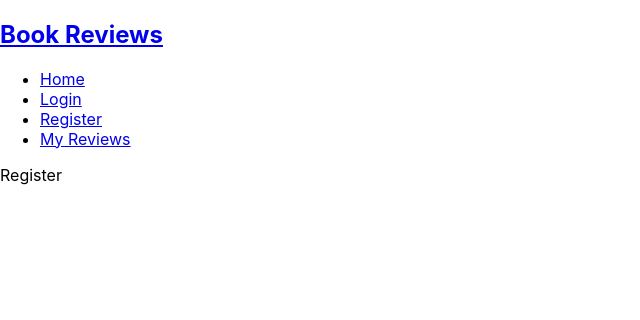
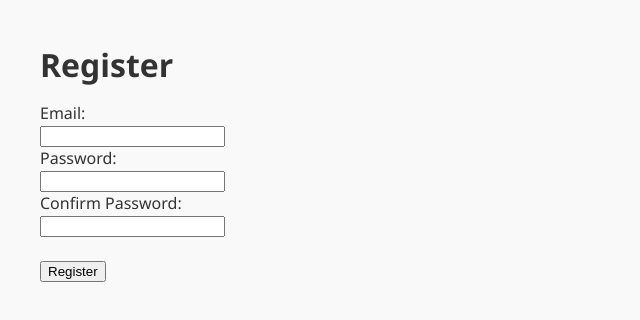
Before and after one commit to teodoratsaneva/ReactProject, a React (Create React App) app in the folder book-reviews-app/: page /register in a window 1280 px wide. Shown: the top 320 px of the page, without its empty margins (0-640 px from the left). Built offline with nearby package versions, Linux system fonts and the light colour scheme.

Commit message:
add navigation router and authentication

```diff
--- a/book-reviews-app/src/App.css
+++ b/book-reviews-app/src/App.css
@@ -1,38 +1,59 @@
-.App {
-  text-align: center;
+body {
+  margin: 0;
+  font-family: 'Segoe UI', Tahoma, Geneva, Verdana, sans-serif;
+  background-color: #f9f9f9;
+  color: #333;
 }
 
-.App-logo {
-  height: 40vmin;
-  pointer-events: none;
+.container {
+  max-width: 1200px;
+  margin: 0 auto;
+  padding: 1rem;
 }
 
-@media (prefers-reduced-motion: no-preference) {
-  .App-logo {
-    animation: App-logo-spin infinite 20s linear;
+nav {
+  background-color: #1e40af;
+  color: white;
+  padding: 1rem 2rem;
+  display: flex;
+  justify-content: space-between;
+  align-items: center;
+  box-shadow: 0 2px 4px rgba(0, 0, 0, 0.1);
+}
+
+nav h1 {
+  font-size: 1.5rem;
+  margin: 0;
+}
+
+nav ul {
+  list-style: none;
+  display: flex;
+  gap: 1rem;
+  margin: 0;
+  padding: 0;
+}
+
+nav ul li a {
+  color: white;
+  text-decoration: none;
+  font-weight: 500;
+  transition: color 0.2s ease;
+}
+
+nav ul li a:hover {
+  color: #cbd5e1;
+}
+
+h2 {
+  font-size: 2rem;
+  margin-bottom: 1rem;
+}
+
+@media (max-width: 600px) {
+  nav ul {
+    flex-direction: column;
+    gap: 0.5rem;
+    align-items: flex-end;
   }
 }
-
-.App-header {
-  background-color: #282c34;
-  min-height: 100vh;
-  display: flex;
-  flex-direction: column;
-  align-items: center;
-  justify-content: center;
-  font-size: calc(10px + 2vmin);
-  color: white;
-}
-
-.App-link {
-  color: #61dafb;
-}
-
-@keyframes App-logo-spin {
-  from {
-    transform: rotate(0deg);
-  }
-  to {
-    transform: rotate(360deg);
-  }
-}
--- a/book-reviews-app/src/App.js
+++ b/book-reviews-app/src/App.js
@@ -1,21 +1,33 @@
-import './App.css';
-import Navbar from './components/Navbar';
-import Home from './pages/Home';
-import Login from './pages/Login';
-import Register from './pages/Register';
-import MyReviews from './pages/MyReviews';
-import { BrowserRouter as Router, Routes, Route } from "react-router-dom";
+import { BrowserRouter as Router, Routes, Route, Navigate } from "react-router-dom";
+import Navbar from "./components/Navbar";
+import "./App.css";
+import { useAuth } from "./context/AuthContext";
+import Home from "./pages/Home";
+import Login from "./pages/Login";
+import Register from "./pages/Register";
+import MyReviews from "./pages/MyReviews";
 
 function App() {
+  const { user } = useAuth();
+
   return (
     <Router>
-      <Navbar />
-      <div className="p-6">
+      {user && <Navbar />}
+      <div className="container">
         <Routes>
-          <Route path="/" element={<Home />} />
-          <Route path="/login" element={<Login />} />
-          <Route path="/register" element={<Register />} />
-          <Route path="/my-reviews" element={<MyReviews />} />
+          {!user ? (
+            <>
+              <Route path="*" element={<Navigate to="/login" />} />
+              <Route path="/login" element={<Login />} />
+              <Route path="/register" element={<Register />} />
+            </>
+          ) : (
+            <>
+              <Route path="/" element={<Home />} />
+              <Route path="/my-reviews" element={<MyReviews />} />
+              <Route path="*" element={<Navigate to="/" />} />
+            </>
+          )}
         </Routes>
       </div>
     </Router>
--- a/book-reviews-app/src/components/Navbar.jsx
+++ b/book-reviews-app/src/components/Navbar.jsx
@@ -3,13 +3,18 @@ import { Link } from "react-router-dom";
 const Navbar = () => {
   return (
     <nav className="bg-blue-600 text-white px-6 py-4 flex justify-between items-center shadow-md">
-      <h1 className="text-xl font-bold">
+      {/* <h1 className="text-xl font-bold">
         <Link to="/">Book Reviews</Link>
-      </h1>
+      </h1> */}
       <ul className="flex gap-4">
         <li>
           <Link to="/" className="hover:underline">
             Home
+          </Link>
+        </li>
+        <li>
+          <Link to="/my-reviews" className="hover:underline">
+            My Reviews
           </Link>
         </li>
         <li>
@@ -22,11 +27,6 @@ const Navbar = () => {
             Register
           </Link>
         </li>
-        <li>
-          <Link to="/my-reviews" className="hover:underline">
-            My Reviews
-          </Link>
-        </li>
       </ul>
     </nav>
   );
--- /dev/null
+++ b/book-reviews-app/src/context/AuthContext.jsx
@@ -0,0 +1,28 @@
+import { createContext, useContext, useState } from "react";
+
+const AuthContext = createContext();
+
+export const AuthProvider = ({ children }) => {
+  const [user, setUser] = useState(() => {
+    const savedUser = localStorage.getItem("user");
+    return savedUser ? JSON.parse(savedUser) : null;
+  });
+
+  const login = (userData) => {
+    setUser(userData);
+    localStorage.setItem("user", JSON.stringify(userData));
+  };
+
+  const logout = () => {
+    setUser(null);
+    localStorage.removeItem("user");
+  };
+
+  return (
+    <AuthContext.Provider value={{ user, login, logout }}>
+      {children}
+    </AuthContext.Provider>
+  );
+};
+
+export const useAuth = () => useContext(AuthContext);
--- a/book-reviews-app/src/index.js
+++ b/book-reviews-app/src/index.js
@@ -2,16 +2,13 @@ import React from 'react';
 import ReactDOM from 'react-dom/client';
 import './index.css';
 import App from './App';
-import reportWebVitals from './reportWebVitals';
+import { AuthProvider } from './context/AuthContext'; // ⬅️ това е новият ред
 
 const root = ReactDOM.createRoot(document.getElementById('root'));
 root.render(
   <React.StrictMode>
-    <App />
+    <AuthProvider>
+      <App />
+    </AuthProvider>
   </React.StrictMode>
 );
-
-// If you want to start measuring performance in your app, pass a function
-// to log results (for example: reportWebVitals(console.log))
-// or send to an analytics endpoint. Learn more: https://bit.ly/CRA-vitals
-reportWebVitals();
--- a/book-reviews-app/src/pages/Login.jsx
+++ b/book-reviews-app/src/pages/Login.jsx
@@ -1,5 +1,35 @@
+import { useState } from "react";
+import { useAuth } from "../context/AuthContext";
+import { useNavigate } from "react-router-dom";
+
 const Login = () => {
-    return <div>Login</div>;
+  const [email, setEmail] = useState("");
+  const [password, setPassword] = useState("");
+  const { login } = useAuth();
+  const navigate = useNavigate();
+
+  const handleSubmit = (e) => {
+    e.preventDefault();
+
+    // Това е пример - замени с API call при нужда
+    if (email && password) {
+      login({ email });
+      navigate("/");
+    }
+  };
+
+  return (
+    <div>
+      <h2>Login</h2>
+      <form onSubmit={handleSubmit}>
+        <label>Email:</label><br />
+        <input type="email" value={email} onChange={(e) => setEmail(e.target.value)} /><br />
+        <label>Password:</label><br />
+        <input type="password" value={password} onChange={(e) => setPassword(e.target.value)} /><br /><br />
+        <button type="submit">Login</button>
+      </form>
+    </div>
+  );
 };
 
 export default Login;
--- a/book-reviews-app/src/pages/Register.jsx
+++ b/book-reviews-app/src/pages/Register.jsx
@@ -1,5 +1,63 @@
+import { useState } from "react";
+import { useNavigate } from "react-router-dom";
+import { useAuth } from "../context/AuthContext";
+
 const Register = () => {
-    return <div>Register</div>;
+  const [email, setEmail] = useState("");
+  const [password, setPassword] = useState("");
+  const [confirmPassword, setConfirmPassword] = useState("");
+  const [error, setError] = useState("");
+  const { login } = useAuth();
+  const navigate = useNavigate();
+
+  const handleSubmit = (e) => {
+    e.preventDefault();
+
+    // Проста валидация
+    if (!email || !password || !confirmPassword) {
+      return setError("Please fill in all fields.");
+    }
+
+    if (password !== confirmPassword) {
+      return setError("Passwords do not match.");
+    }
+
+    // Симулираме "регистрация" и логваме директно
+    login({ email });
+    navigate("/");
+  };
+
+  return (
+    <div>
+      <h2>Register</h2>
+      <form onSubmit={handleSubmit}>
+        <label>Email:</label><br />
+        <input
+          type="email"
+          value={email}
+          onChange={(e) => setEmail(e.target.value)}
+        /><br />
+
+        <label>Password:</label><br />
+        <input
+          type="password"
+          value={password}
+          onChange={(e) => setPassword(e.target.value)}
+        /><br />
+
+        <label>Confirm Password:</label><br />
+        <input
+          type="password"
+          value={confirmPassword}
+          onChange={(e) => setConfirmPassword(e.target.value)}
+        /><br /><br />
+
+        {error && <p style={{ color: "red" }}>{error}</p>}
+
+        <button type="submit">Register</button>
+      </form>
+    </div>
+  );
 };
 
 export default Register;
```
